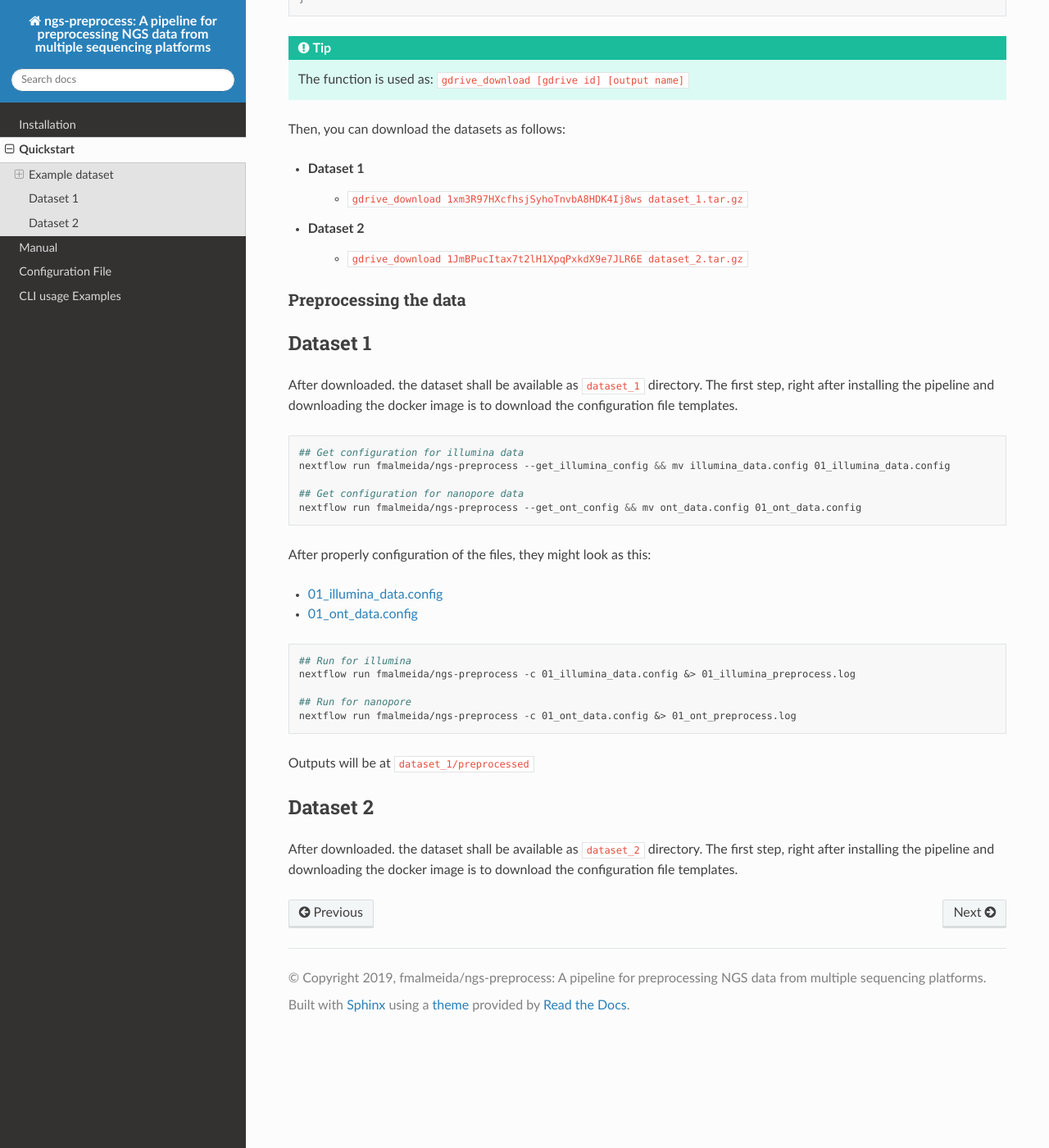
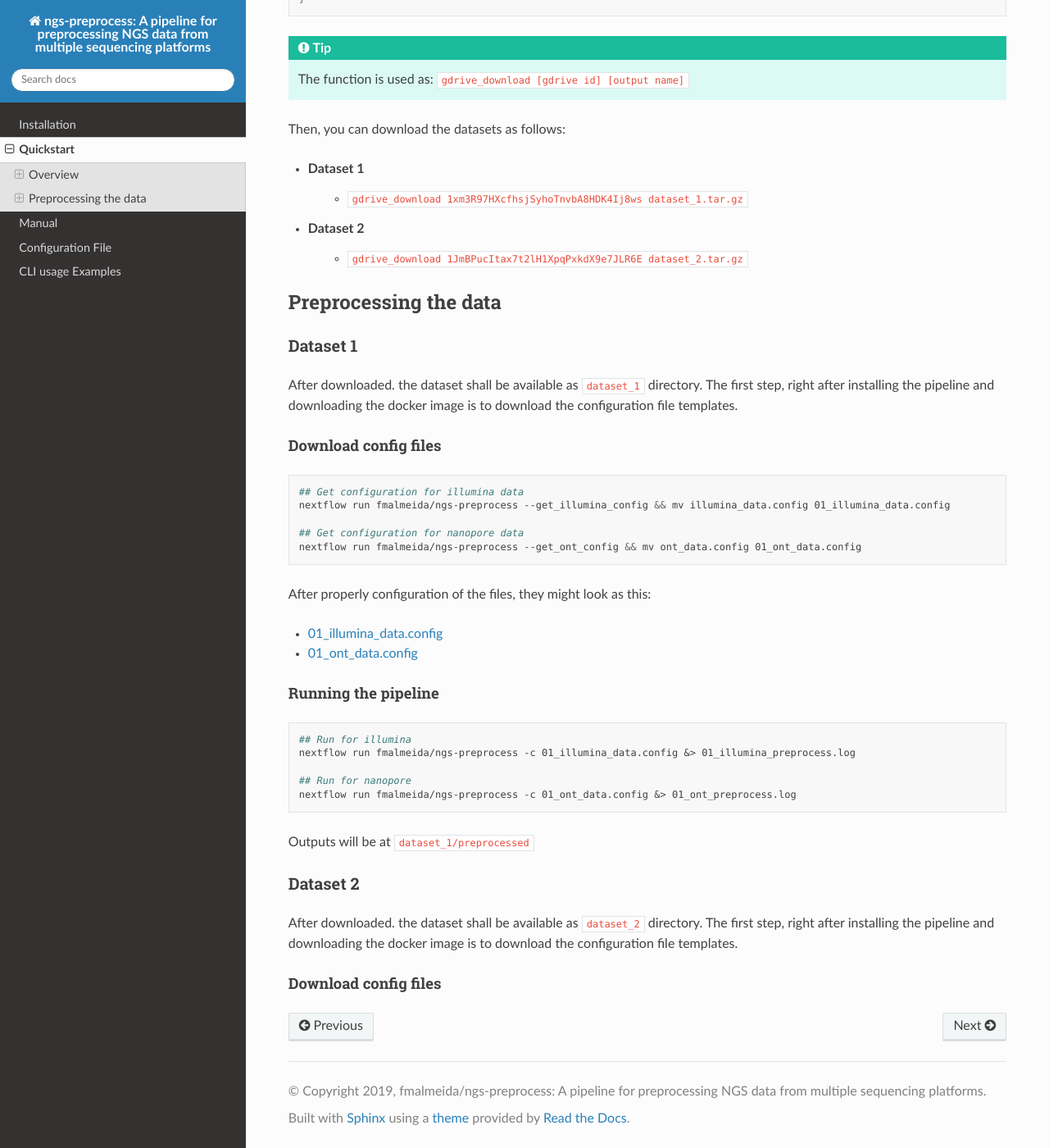
Before and after one commit to fmalmeida/ngs-preprocess, a Sphinx documentation site: the page built from docs/quickstart.rst, in a window 1280 px wide and 1400 px high, scrolled down 721 px. Shown: the whole window at 82% size. Built offline with Sphinx 7.4.7 and the Read the Docs theme 2.0.0, drawn with Linux system fonts in a browser that asks for light colours; some of the changed text lies outside the part shown.

Commit message:
Trying to fix headers!

```diff
--- a/docs/config.rst
+++ b/docs/config.rst
@@ -1,13 +1,14 @@
 .. _config:
 
 Configuration File
-""""""""""""""""""
+******************
 
 To download a configuration file template users just need to run ``nextflow run fmalmeida/ngs-preprocess [--get_illumina_config] [--get_ont_config] [--get_pacbio_config]``
 
 Using a config file your code is lot more clean and concise: ``nextflow run fmalmeida/ngs-preprocess -c [path-to-config]``
 
 Default configuration:
+""""""""""""""""""""""
 
 .. code-block:: groovy
 
--- a/docs/quickstart.rst
+++ b/docs/quickstart.rst
@@ -3,8 +3,8 @@
 Quickstart
 **********
 
-Example dataset
----------------
+Overview
+--------
 
 We provide users a few test cases for evaluating the pipeline's commands and workflow.
 We've made available two datasets:
@@ -51,10 +51,10 @@ Then, you can download the datasets as follows:
     * ``gdrive_download 1JmBPucItax7t2lH1XpqPxkdX9e7JLR6E dataset_2.tar.gz``
 
 Preprocessing the data
-======================
+----------------------
 
 Dataset 1
----------
+=========
 
 After downloaded. the dataset shall be available as ``dataset_1`` directory. The first step, right after installing
 the pipeline and downloading the docker image is to download the configuration file templates.
@@ -89,7 +89,7 @@ Running the pipeline
 Outputs will be at ``dataset_1/preprocessed``
 
 Dataset 2
----------
+=========
 
 After downloaded. the dataset shall be available as ``dataset_2`` directory. The first step, right after installing
 the pipeline and downloading the docker image is to download the configuration file templates.
```
